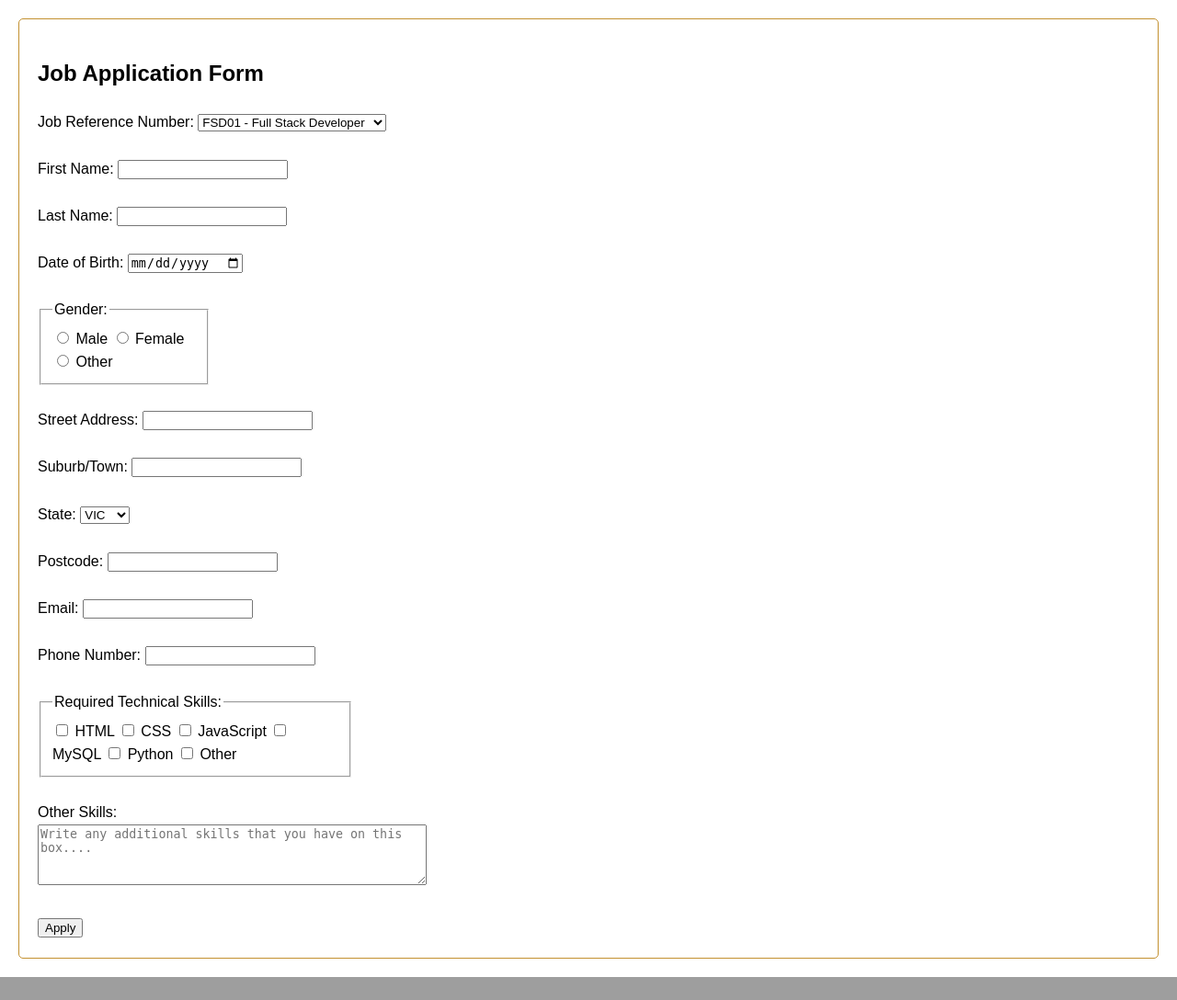
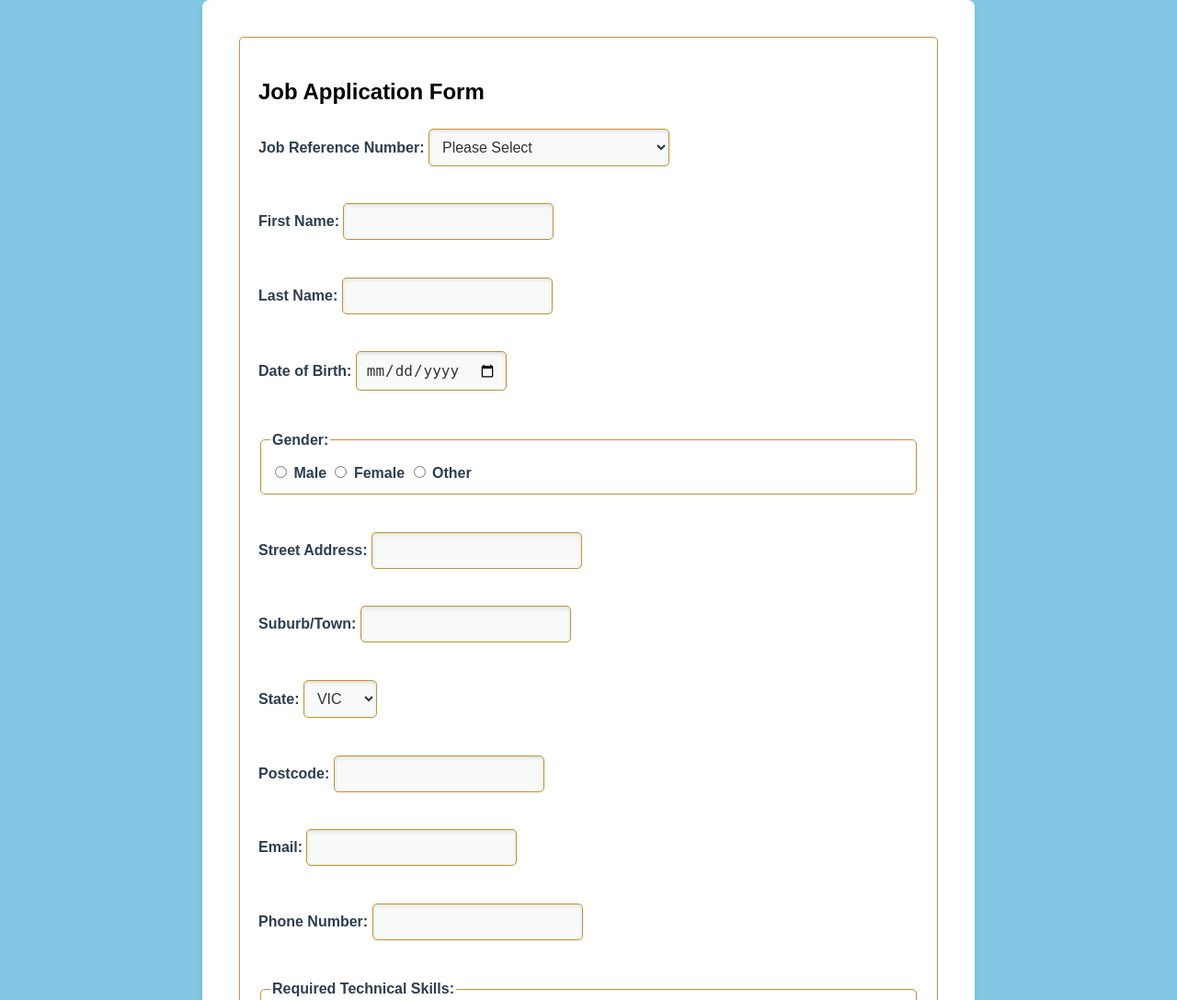
Before and after one commit to DucDuyDan-Swin/TheNexusWeb, a PHP site: page /apply.html in a window 1280 px wide. Shown: the part 206-1294 px from the top of the page at 92% size. Run offline with PHP 8.4, Linux system fonts and the light colour scheme; grey boxes are pictures that could not be loaded.

Commit message:
form done

```diff
--- a/project1/apply.html
+++ b/project1/apply.html
@@ -7,7 +7,7 @@
     <link rel="stylesheet" href="styles.css">
     <link rel="icon" href="/images/logo.png" type="image/png">
 </head>
-<body>
+<body class="form_body">
     <header>
         <img src="/images/logo.png" alt="Nexus Logo" class="logo">
         <h1>Apply for a Job</h1>
@@ -22,13 +22,14 @@
         <a href="about.html" class="nav-link">About Us</a>
     </nav>
 
-    <main>
+    <main class="form">
         <section>
             <h2>Job Application Form</h2>
             <form action="https://mercury.swin.edu.au/it000000/formtest.php" method="post">
                 <!-- Job Reference Number -->
                 <label for="job-ref">Job Reference Number:</label>
                 <select id="job-ref" name="job-ref" required>
+                    <option value="">Please Select</option>
                     <option value="FSD01">FSD01 - Full Stack Developer</option>
                     <option value="CSA02">CSA02 - Cybersecurity Analyst</option>
                 </select><br><br>
@@ -62,7 +63,7 @@
 
                 <!-- Suburb/Town -->
                 <label for="suburb">Suburb/Town:</label>
-                <input type="text" id="suburb" name="suburb" maxlength="40" required><br><br>
+                <input type="text" id="suburb" name="suburb" maxlength="40" pattern="[A-Za-z]+" required><br><br>
 
                 <!-- State -->
                 <label for="state">State:</label>
@@ -112,7 +113,7 @@
                 <textarea id="other-skills" name="other-skills" rows="4" cols="50" placeholder="Write any additional skills that you have on this box...."></textarea><br><br>
 
                 <!-- Submit Button -->
-                <button type="submit">Apply</button>
+                <input type="submit" value="Apply"></input>
             </form>
         </section>
     </main>
--- a/project1/styles.css
+++ b/project1/styles.css
@@ -95,11 +95,87 @@ body {
     padding: 0;  /* Removes default padding */
 }
 section {
-    margin: 20px;
+    margin: 20px; /* The outer border for all page on the main content */
     padding: 20px;
     border: 1px solid #C39131;
     border-radius: 5px;
 }
+/* the form styling*/
+
+.form_body {
+    background-color: #82C8E5;
+}
+form form {
+    display: flex;
+    flex-direction: column;
+}
+
+form label {
+    font-weight: bold;
+    margin-bottom: 5px;
+    color: #2c3e50;
+}
+
+form fieldset {
+    margin-bottom: 15px;
+    border: 1px solid #C39131;
+    border-radius: 5px;
+    padding: 10px;
+}
+form legend {
+    font-weight: bold;
+    color: #2c3e50;
+}
+
+form input[type="text"],
+form input[type="color"],
+form input[type="time"],
+form input[type="date"],
+form input[type="range"],
+form input[type="email"],
+form textarea,
+form select {
+    padding: 10px;
+    margin-bottom: 15px;
+    border-radius: 5px;
+    border: 1px solid #C39131;
+    background-color: #f3f6f68e;
+    font-size: 16px;
+    color: #333;
+    box-shadow: inset 0px 2px 4px rgba(0, 0, 0, 0.1);
+}
+
+.form {
+    padding: 20px;
+    max-width: 800px;
+    margin: 0 auto;
+    background-color: #ffffff;
+    box-shadow: 0px 4px 8px rgba(0, 0, 0, 0.1);
+    border-radius: 8px;
+}
+
+.gender {
+    width: 25% auto;
+ }
+
+ .technical_skill {
+     width: 50% auto;
+ }
+ form input[type="submit"] {
+     padding: 10px;
+     border-radius: 5px;
+     border: none;
+     background-color: #C39131;
+     color: #fff;
+     font-size: 16px;
+     cursor: pointer;
+     transition: color 0.3s;
+     margin-right: 10px;
+ }
+
+ form input[type="submit"]:hover {
+     background-color: #af7b19;
+ }
 aside {
     background-color: #f4f4f4;
     padding: 15px;
@@ -169,11 +245,4 @@ th, td {
     text-align: left; /* Aligns text to the left */
 }
 
-.gender {
-   width: 13%;
-}
-
-.technical_skill {
-    width: 26%;
-}
 </style>
```
Also changed, not shown: project1/about.html (+6 -6 lines).
